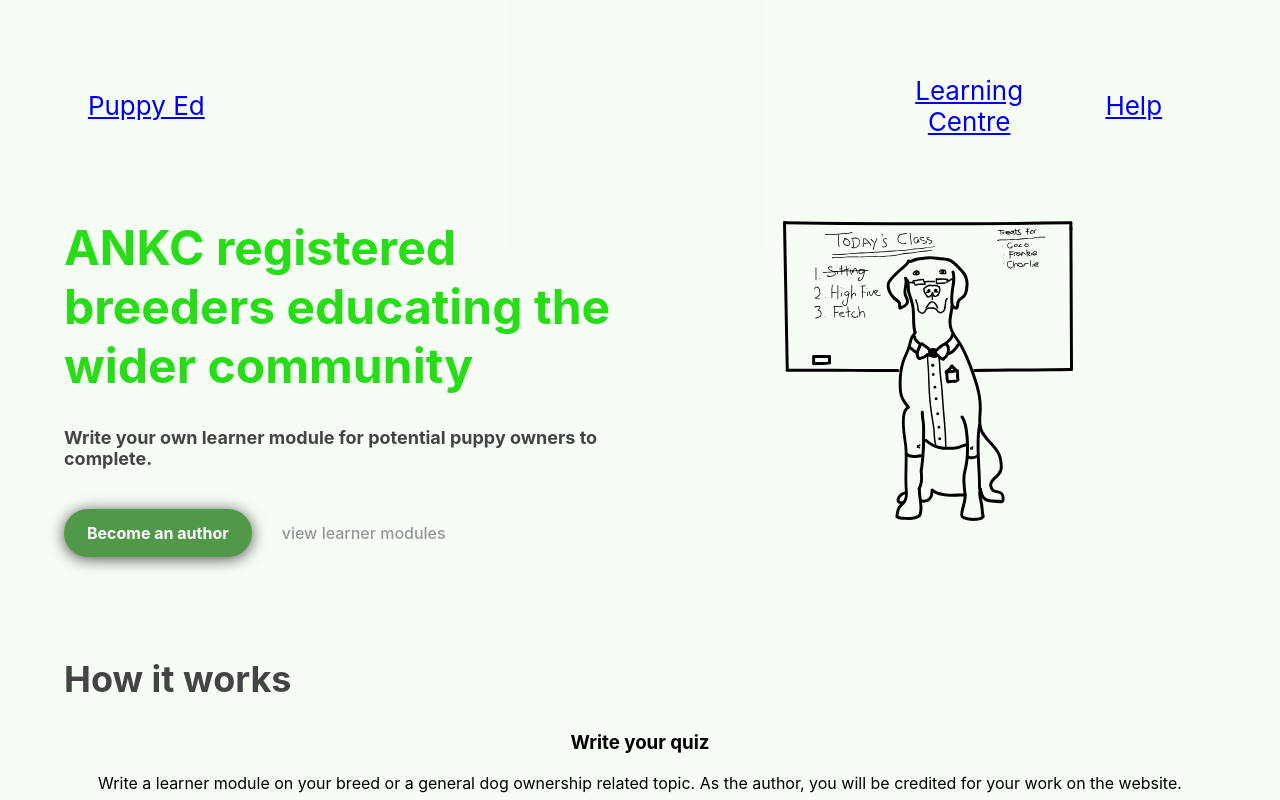
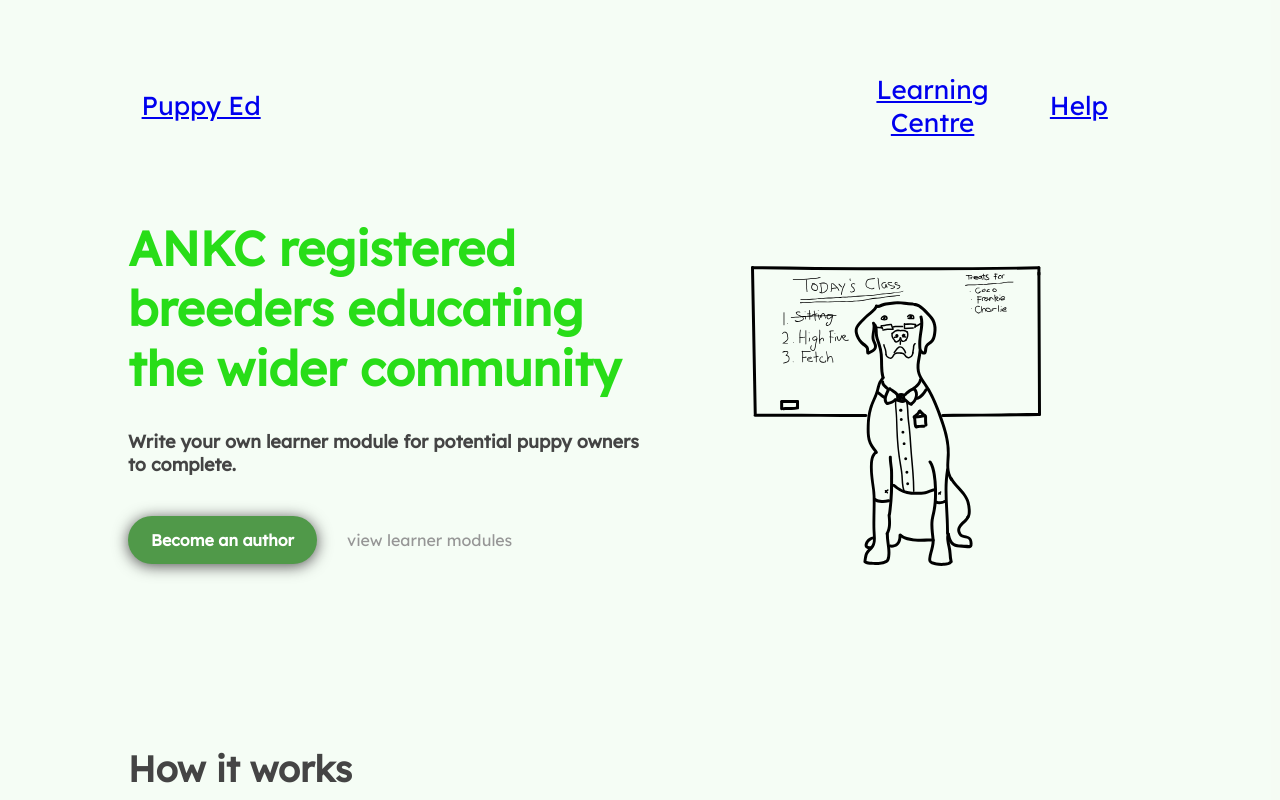
Before and after one commit to dylman123/puppy-ed, a React (Create React App) app: page / in a window 1280 px wide. Shown: the top 800 px of the page. Built offline with nearby package versions, Linux system fonts and the light colour scheme.

Commit message:
more css styling

```diff
--- a/public/index.html
+++ b/public/index.html
@@ -15,6 +15,8 @@
       user's mobile device or desktop. See https://developers.google.com/web/fundamentals/web-app-manifest/
     -->
     <link rel="manifest" href="%PUBLIC_URL%/manifest.json" />
+    <link href="https://fonts.googleapis.com/css?family=Lexend+Deca" rel="stylesheet">
+    <link href="https://fonts.googleapis.com/css?family=Roboto" rel="stylesheet">
     <!--
       Notice the use of %PUBLIC_URL% in the tags above.
       It will be replaced with the URL of the `public` folder during the build.
--- a/src/App.css
+++ b/src/App.css
@@ -1,7 +1,13 @@
 .App {
   text-align: center;
   background-color: rgba(205, 242, 202, 0.2);
-  padding: 2% 5%;
+  padding: 2% 40px;
+}
+
+@media screen and (min-width: 768px) {
+  .App {
+    padding: 2% 10%;
+  }
 }
 
 .App-logo {
--- /dev/null
+++ b/src/components/Footer/Footer.css
@@ -0,0 +1,3 @@
+.footer {
+  margin-top: 80px;
+}
--- a/src/components/Footer/Footer.js
+++ b/src/components/Footer/Footer.js
@@ -1,4 +1,5 @@
 import React from 'react';
+import './Footer.css';
 
 export default function Footer() {
   return (
--- a/src/components/SectionHowItWorks/SectionHowItWorks.js
+++ b/src/components/SectionHowItWorks/SectionHowItWorks.js
@@ -1,9 +1,10 @@
 import React from 'react';
+import './SectionHowItWorks.css';
 
 export default function SectionHowItWorks() {
   return (
-    <div className='sectionHowItWorks'>
-      <h2 className='heading2'>
+    <div className='sectionHowItWorks section'>
+      <h2>
         How it works
       </h2>
       <div className='steps'>
--- a/src/components/SectionIntro/SectionIntro.css
+++ b/src/components/SectionIntro/SectionIntro.css
@@ -23,7 +23,14 @@
 
 .mainImage {
   filter: invert();
-  max-height: 300px;
+  max-height: 250px;
+}
+
+@media screen and (min-width: 768px) {
+  .mainImage {
+    padding: 80px 0;
+    max-height: 300px;
+  }
 }
 
 .ctaContainer {
@@ -32,7 +39,6 @@
   flex-direction: row;
   gap: 30px;
   text-align: center;
-
 }
 
 .ctaPrimary {
@@ -43,11 +49,10 @@
   box-shadow: 0px 2px 15px rgb(80, 80, 80);
   text-decoration: none;
   font-weight: bold;
-  padding: auto;
+}
 
-  &:hover {
-    transform: scale(1.05);
-  }
+:hover.ctaPrimary {
+  transform: scale(1.05);
 }
 
 .ctaSecondary {
@@ -56,3 +61,7 @@
   color: #969696;
   font-weight: 500;
 }
+
+:hover.ctaSecondary {
+  transform: scale(1.05);
+}
--- a/src/components/SectionIntro/SectionIntro.js
+++ b/src/components/SectionIntro/SectionIntro.js
@@ -3,16 +3,16 @@ import mainImage from './Education.svg';
 
 import './SectionIntro.css';
 
-export default function SectionIntro(props) {
+export default function SectionIntro() {
   return (
-    <div className={`sectionIntro ${props.className}`}>
+    <div className={`sectionIntro section`}>
       <div className='headingsContainer'>
-        <h1 className='heading1'>
+        <h1>
           ANKC registered breeders educating the wider community
         </h1>
-        <h2 className='heading3'>
+        <h3>
           Write your own learner module for potential puppy owners to complete.
-        </h2>
+        </h3>
         <div className='ctaContainer'>
           <a className='ctaPrimary' href='/#signUp'>
             Become an author
--- a/src/components/SectionSignUp/SectionSignUp.js
+++ b/src/components/SectionSignUp/SectionSignUp.js
@@ -2,7 +2,7 @@ import React from 'react';
 
 export default function SectionSignUp() {
   return (
-    <div className='sectionSignUp' id='signUp'>
+    <div className='sectionSignUp section' id='signUp'>
 
     </div>
   );
--- a/src/containers/HomePage/HomePage.js
+++ b/src/containers/HomePage/HomePage.js
@@ -6,9 +6,9 @@ import SectionSignUp from '../../components/SectionSignUp/SectionSignUp';
 export default function HomePage() {
   return (
       <div className='homePage'>
-        <SectionIntro className='section' />
-        <SectionHowItWorks className='section' />
-        <SectionSignUp className='section' />
+        <SectionIntro />
+        <SectionHowItWorks />
+        <SectionSignUp />
       </div>
   );
 }
--- a/src/index.css
+++ b/src/index.css
@@ -1,6 +1,6 @@
 body {
   margin: 0;
-  font-family: -apple-system, BlinkMacSystemFont, 'Segoe UI', 'Roboto', 'Oxygen',
+  font-family: -apple-system, BlinkMacSystemFont, 'Lexend Deca', 'Segoe UI', 'Roboto', 'Oxygen',
     'Ubuntu', 'Cantarell', 'Fira Sans', 'Droid Sans', 'Helvetica Neue',
     sans-serif;
   -webkit-font-smoothing: antialiased;
@@ -12,22 +12,39 @@ code {
     monospace;
 }
 
-.heading1 {
+h1 {
   color: #28DD18;
-  font-size: 48px;
+  font-size: 32px;
   text-align: start;
+  font-family: 'Lexend Deca', 'Roboto', 'sans-serif';
 }
 
-.heading2 {
+@media screen and (min-width: 768px) {
+  h1 {
+    font-size: 48px;
+  }
+}
+
+h2 {
   color: #444444;
   font-size: 36px;
   text-align: start;
+  font-family: 'Lexend Deca', 'Roboto', 'sans-serif';
 }
 
-.heading3 {
+h3 {
   color: #444444;
   font-size: 18px;
   text-align: start;
+  font-family: 'Lexend Deca', 'Roboto', 'sans-serif';
+}
+
+div {
+  font-family: 'Lexend Deca', 'Roboto', 'sans-serif';
+}
+
+p {
+  font-family: 'Lexend Deca', 'Roboto', 'sans-serif';
 }
 
 /* ================ Custom media queries ================ */
```
